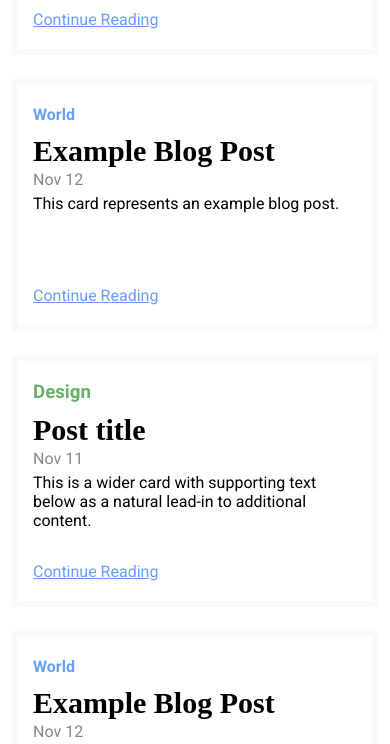
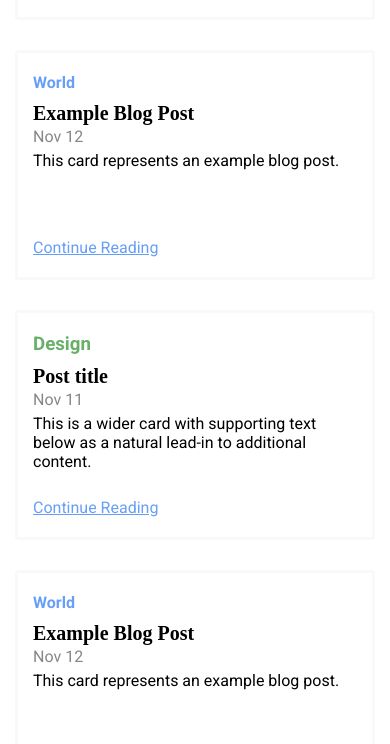
Before and after one commit to gbertkim/blog-assignment, a plain HTML site: page index.html in a window 390 px wide. Shown: the part 585-1329 px from the top of the page. Drawn offline with Linux system fonts and the light colour scheme.

Commit message:
border box

```diff
--- a/style.css
+++ b/style.css
@@ -5,7 +5,7 @@
 *::after {
     margin: 0;
     padding: 0;
-    box-sizing: content-box;
+    box-sizing: border-box;
 }
 :root {
     --color-blue: #679ef8;
@@ -75,7 +75,7 @@ header {
     border: 3px solid var(--color-grey);
     padding: 2rem 1.5rem;
     margin: 1.5rem;
-    min-height: 20rem;
+    min-height: 23rem;
     border-radius: 3px;
     background-color: white;
 }
@@ -150,4 +150,7 @@ a:visited {
     .section {
         grid-template-columns: 1fr;
     }
+    .article-title {
+        font-size: 2rem;
+    }
 }
```
